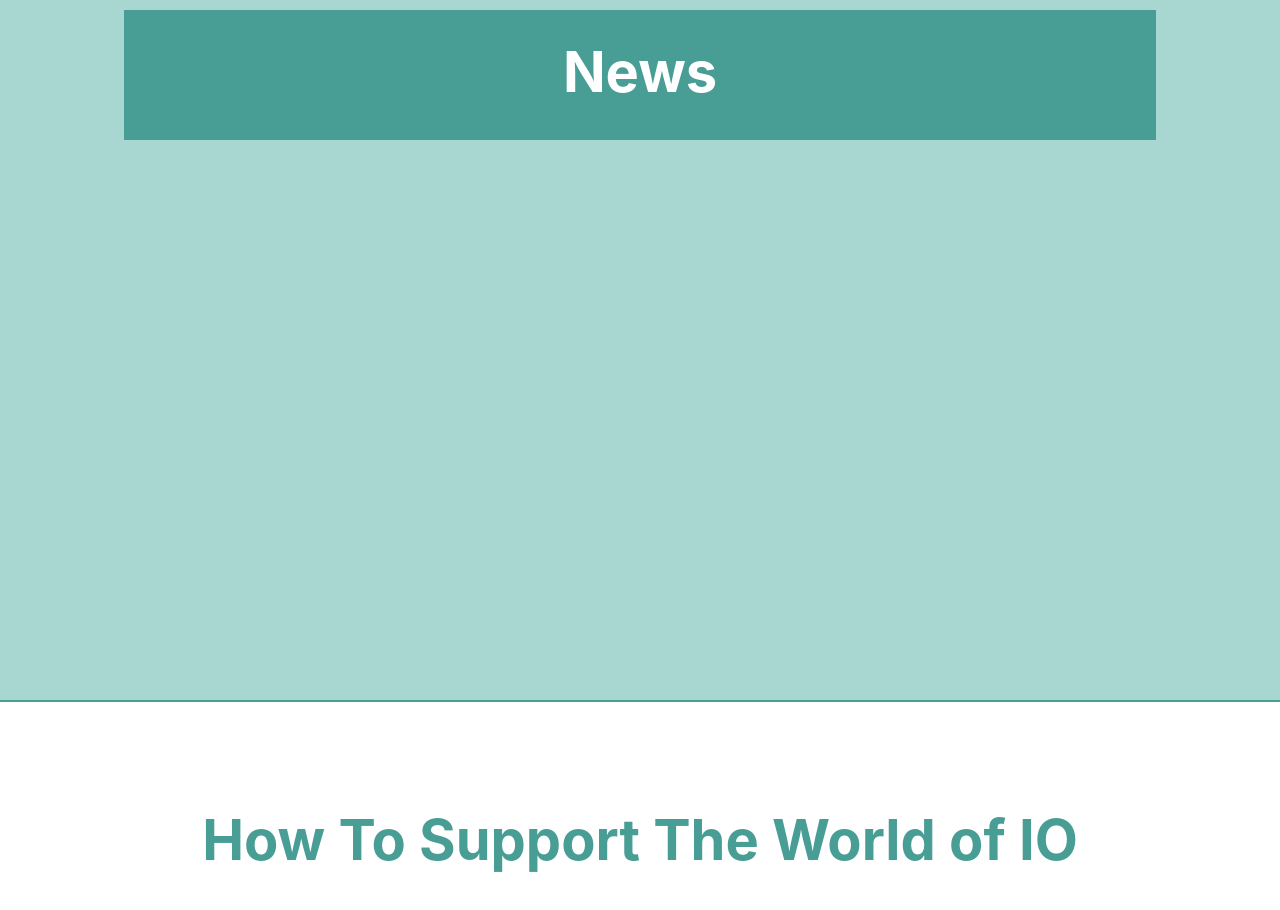
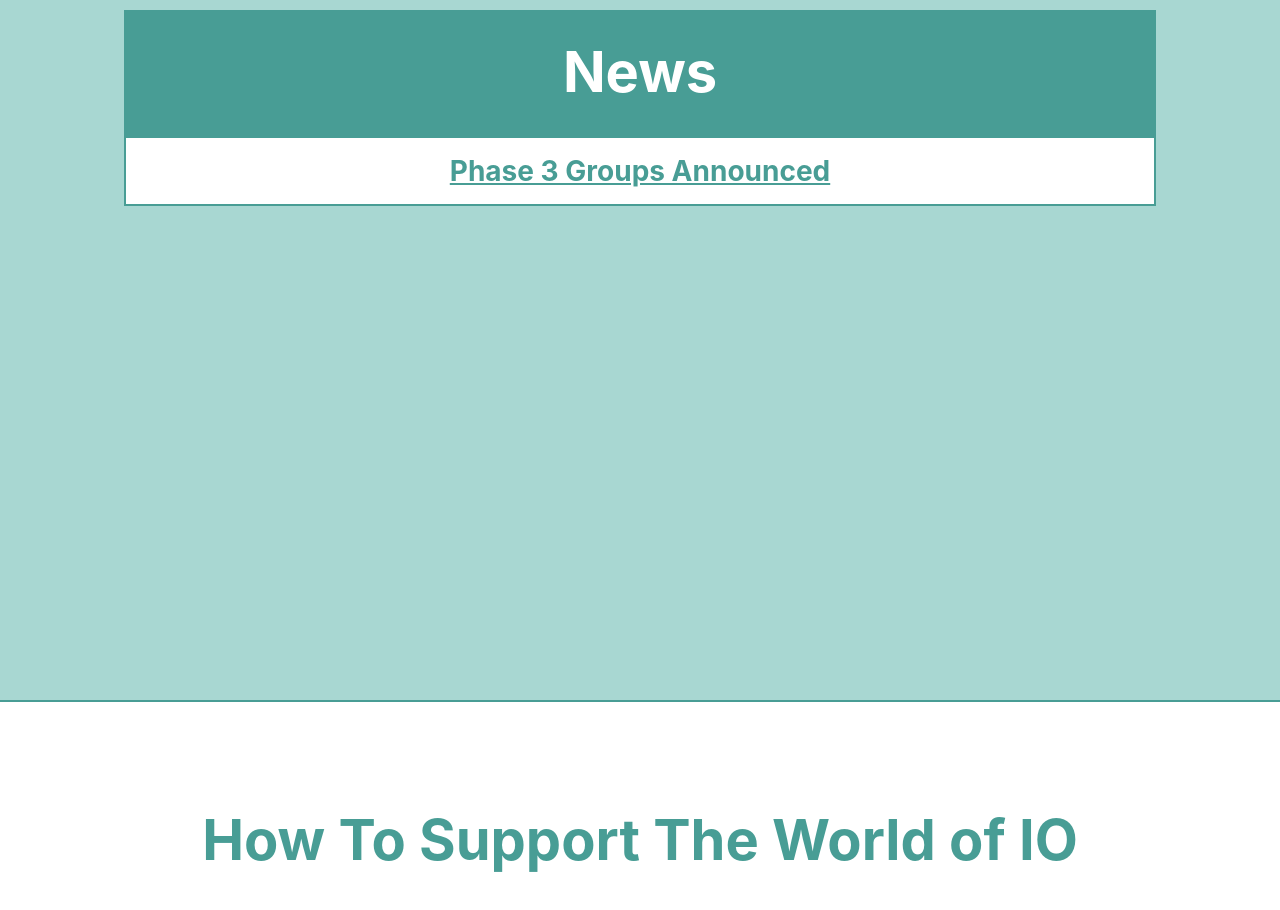
Before and after one commit to jrthayer/WorldOfIo.info, a React (Create React App) app: page / in a window 1280 px wide. Shown: the part 1700-2610 px from the top of the page. Built offline with nearby package versions, Linux system fonts and the light colour scheme.

Commit message:
testing tableSection

```diff
--- a/src/pages/home/layout/components/tableList/components/tableSection.js
+++ b/src/pages/home/layout/components/tableList/components/tableSection.js
@@ -14,11 +14,11 @@ const TableSection = (props) => {
                 <div className={`${styles.header} fs-500`}>{data.header}</div>
             ) : null}
 
-            {data.sections != undefined
+            {/* {data.sections != undefined
                 ? data.sections.map((singleEntry, index) => {
                       return <TableGroup data={singleEntry} key={index} />;
                   })
-                : null}
+                : null} */}
         </div>
     );
 };
--- a/src/pages/home/layout/components/tableList/tableList.js
+++ b/src/pages/home/layout/components/tableList/tableList.js
@@ -7,9 +7,9 @@ const TableList = (props) => {
     console.log("TableList");
     return (
         <div className={styles.container}>
-            {/* {data.map((singleEntry, index) => {
+            {data.map((singleEntry, index) => {
                 return <TableSection data={singleEntry} key={index} />;
-            })} */}
+            })}
         </div>
     );
 };
```
